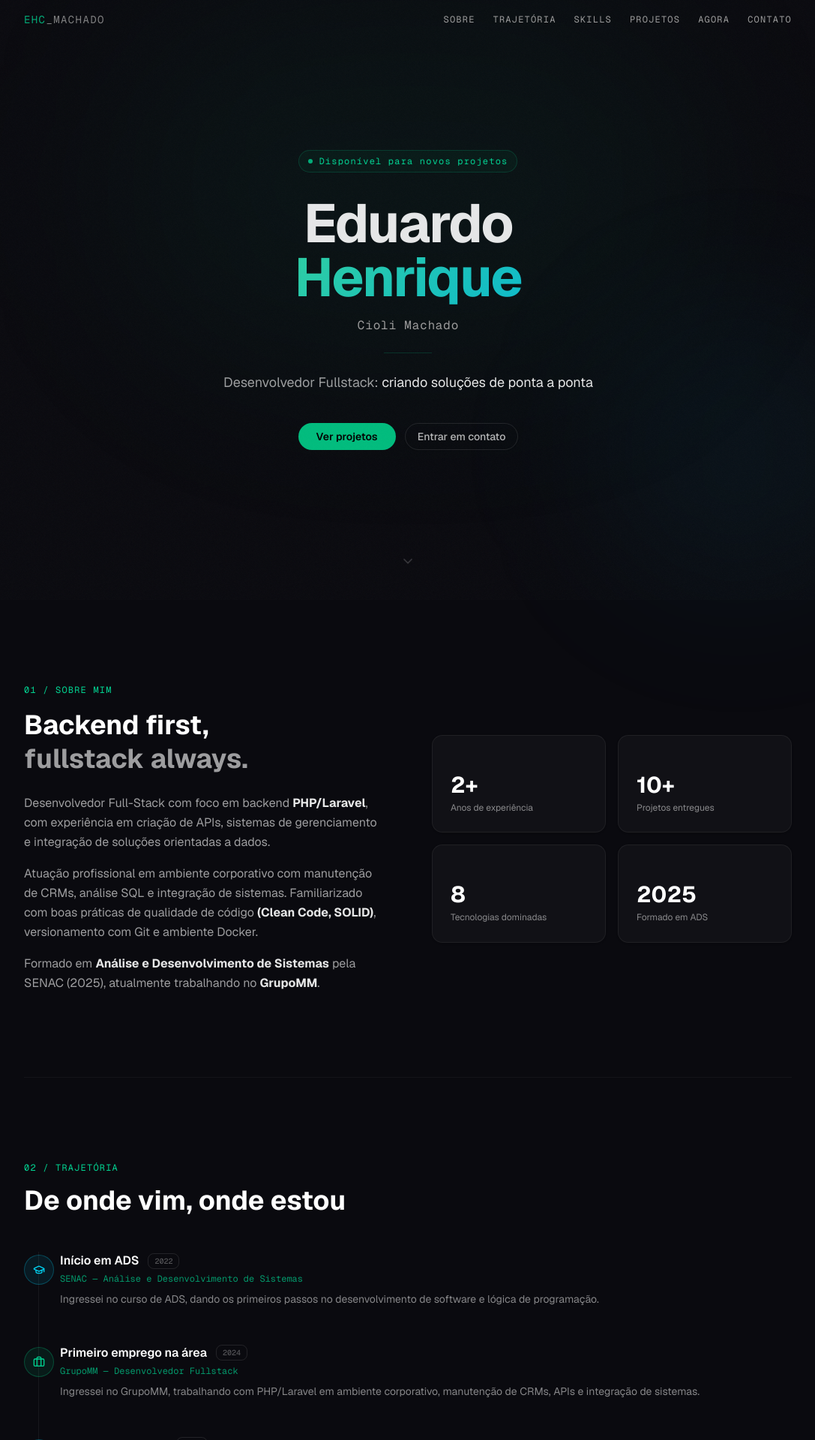
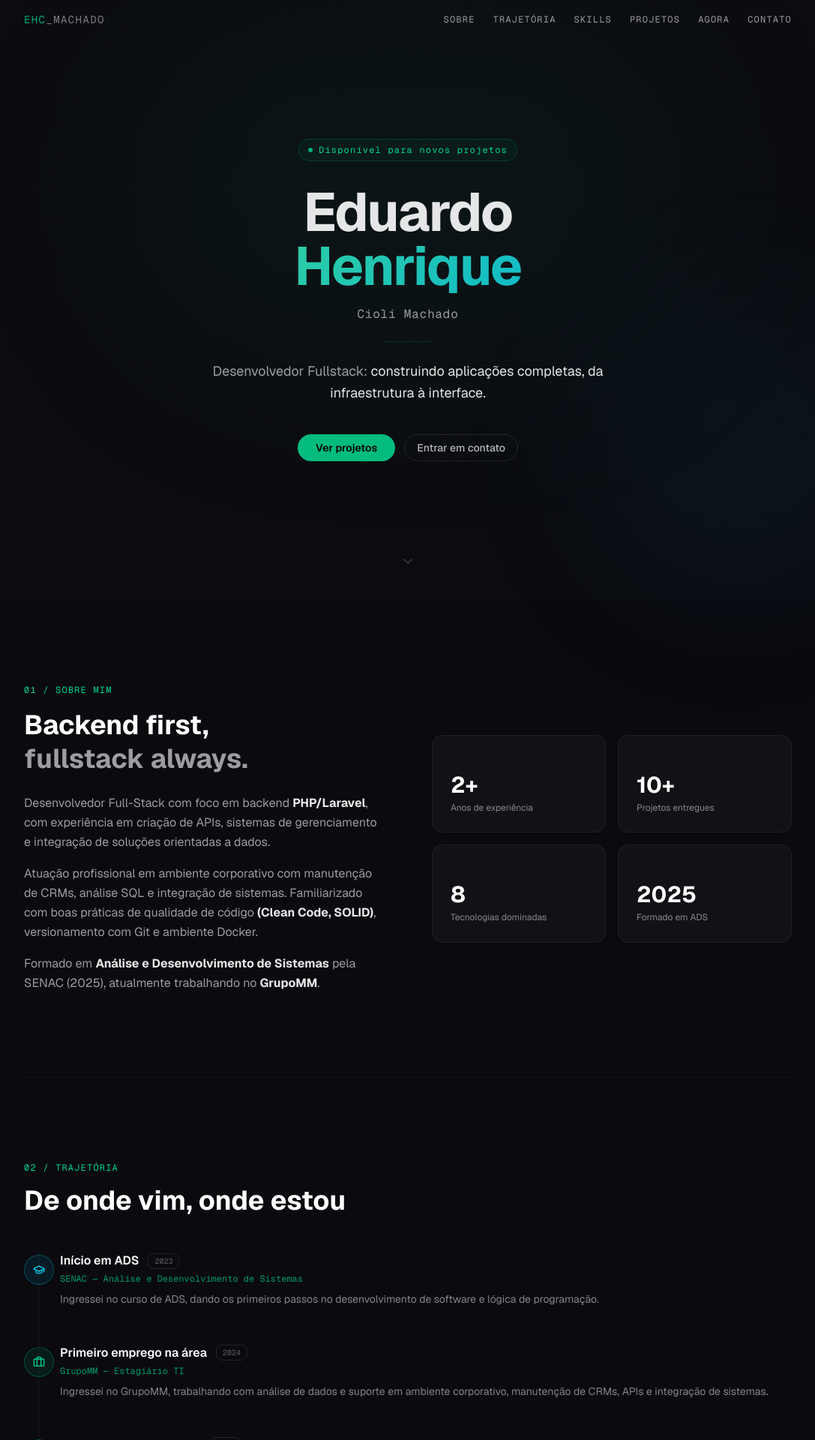
Before and after one commit to MachadoEduardo/MyPort, a Next.js app: page / in a window 1280 px wide. Shown: the top 1920 px of the page at 75% size, without its empty margins (96-1183 px from the left). Built offline with nearby package versions, Linux system fonts and the light colour scheme.

Commit message:
feat: update timeline years and job titles in page.tsx

```diff
--- a/app/page.tsx
+++ b/app/page.tsx
@@ -67,7 +67,7 @@ const techIcons: Record<string, React.ReactNode> = {
 
 const timeline = [
   {
-    year: '2022',
+    year: '2023',
     title: 'Início em ADS',
     subtitle: 'SENAC — Análise e Desenvolvimento de Sistemas',
     description: 'Ingressei no curso de ADS, dando os primeiros passos no desenvolvimento de software e lógica de programação.',
@@ -77,8 +77,16 @@ const timeline = [
   {
     year: '2024',
     title: 'Primeiro emprego na área',
-    subtitle: 'GrupoMM — Desenvolvedor Fullstack',
-    description: 'Ingressei no GrupoMM, trabalhando com PHP/Laravel em ambiente corporativo, manutenção de CRMs, APIs e integração de sistemas.',
+    subtitle: 'GrupoMM — Estagiário TI',
+    description: 'Ingressei no GrupoMM, trabalhando com análise de dados e suporte em ambiente corporativo, manutenção de CRMs, APIs e integração de sistemas.',
+    icon: <Briefcase className="size-4" />,
+    type: 'work',
+  },
+  {
+    year: '2024',
+    title: 'Subindo mais um degrau',
+    subtitle: 'GrupoMM — Suporte em Crédito e Cobrança',
+    description: 'Efetivado como Suporte em Crédito e Cobrança, assumi maior autonomia técnica, responsável pelo funcionamento do CRM, suas integrações e pela análise de dados da área.',
     icon: <Briefcase className="size-4" />,
     type: 'work',
   },
@@ -278,7 +286,7 @@ export default function Portfolio() {
 
             <p className="text-white/60 text-base sm:text-lg max-w-xl mx-auto leading-relaxed">
               Desenvolvedor Fullstack:{' '}
-              <span className="text-white/90">criando soluções de ponta a ponta</span>
+              <span className="text-white/90">construindo aplicações completas, da infraestrutura à interface.</span>
             </p>
 
             <div className="flex items-center justify-center gap-3 mt-10">
```
